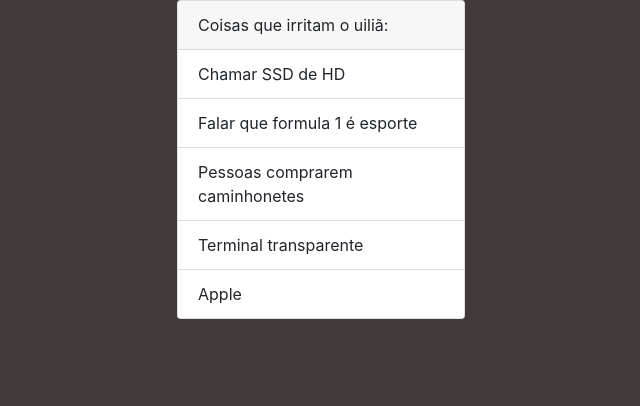
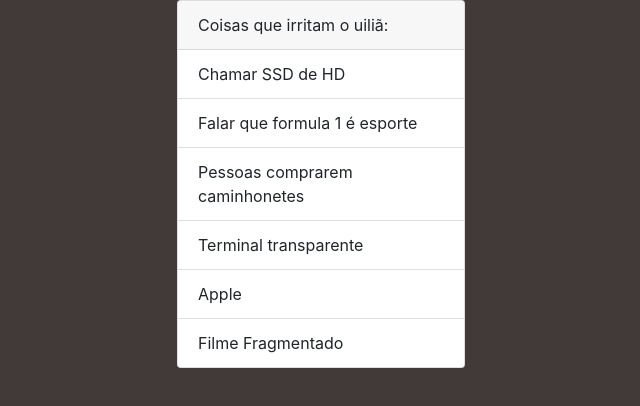
Before and after one commit to willianscaquett/willianscaquett.github.io, a plain HTML site: page index.html in a window 1280 px wide. Shown: the whole page, without its empty margins (319-959 px from the left). Drawn offline with nearby package versions, Linux system fonts and the light colour scheme.

Commit message:
Update index.html

```diff
--- a/index.html
+++ b/index.html
@@ -16,6 +16,7 @@
 					<li class="list-group-item">Pessoas comprarem caminhonetes</li>
 					<li class="list-group-item">Terminal transparente</li>
 					<li class="list-group-item">Apple</li>
+					<li class="list-group-item">Filme Fragmentado</li>
 				</ul>
 			</div>
 		</div>
```
